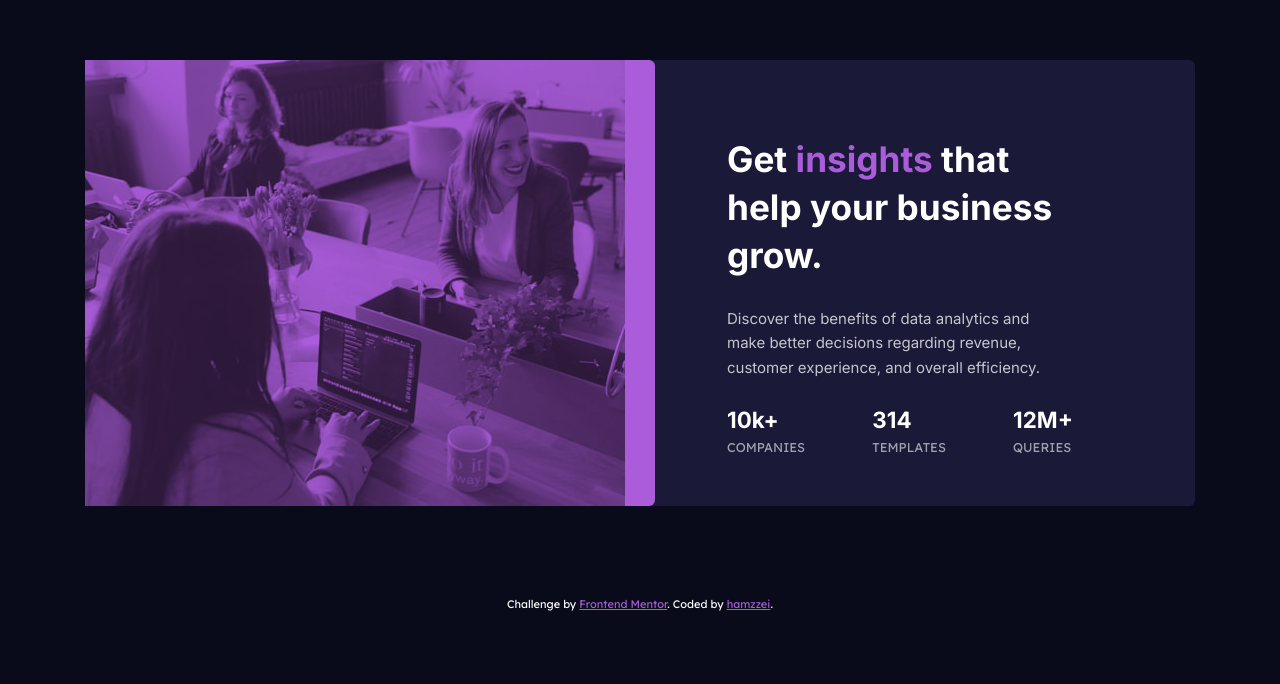
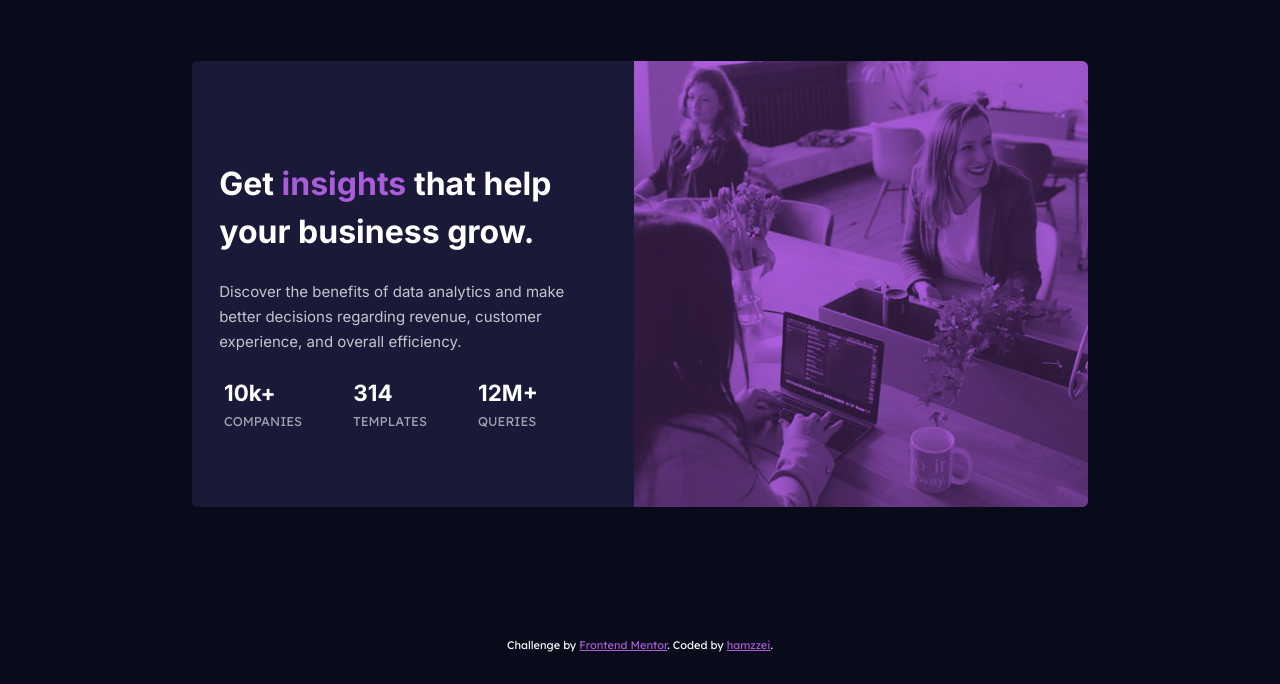
Before and after one commit to hamzzei/stats-preview-card-challenge, a plain HTML site: page index.html in a window 1280 px wide. Shown: the part 116-800 px from the top of the page. Drawn offline with Linux system fonts and the light colour scheme.

Commit message:
Update style.css
Fix scaling between mobile and desktop views.

```diff
--- a/style.css
+++ b/style.css
@@ -49,6 +49,7 @@ body {
 
 #header_container {
     width: 100%;
+    height: 99%;
     max-width: 600px;
     background: hsl(277, 64%, 61%);
     border-top-left-radius: 6px;
@@ -118,10 +119,36 @@ body {
     text-transform: uppercase;
 }
 
+#img_section {
+    width: 100%;
+}
+
 @media (min-width: 900px) {
 
-    #card, #header_container, #main_container, #footer_container {
+    #attribution {
+        margin-top: auto;
+    }
+
+    #card {
+        margin: auto;
+        display: flex;
+        flex-direction: row-reverse;
+        width: 70vw;
         max-width: 100%;
+        height: 446px;
+    }
+
+    #text_section {
+        width: 20rem;
+        flex: 1 1 30rem;
+        margin: auto;
+    }
+
+    #img_section {
+        width: 20rem;
+        max-width: 540px;
+        flex: 1 2 540px;
+        margin-left: auto;
     }
 
     #header_mobile {
@@ -132,16 +159,63 @@ body {
         display: block;
         mix-blend-mode: multiply;
         opacity: 75%;
+        height: 100%;
     }
 
-    #header_desktop_container {
+    #header_container {
+        border-radius: 0;
+        border-top-right-radius: 6px;
+        border-bottom-right-radius: 6px;
+
+
+        height: 100%;
         justify-self: center;
         align-self: center;
         display: flex;
         flex-direction: column;
         align-items: flex-end;
         overflow-x: hidden;
-        width: 100%;
+    }
+
+    #footer_container {
+        flex-direction: row;
+        justify-content: start;
+    }
+
+    #stat_1, #stat_2, #stat_3 {
+        margin: auto min(2.1rem, 2vw);
+        text-align: left;
+    }
+
+    #stat_1 {
+        margin-left: 0;
+    }
+
+    #main_heading {
+        font-size: min(3vw, 2rem);
+        line-height: max(3rem, 5vh);
+    }
+
+    #main_p {
+        font-size: min(15px, 1.2vw);
+    }
+
+    .stat_heading {
+        font-size: min(2vw, 1.4rem);
+    }
+
+    .stat_text {
+        font-size: min(0.8rem, 1.2vw);
+    }
+
+    #main_container {
+        text-align: left;
+    }
+
+    /*
+
+    #card, #header_container, #main_container, #footer_container {
+        max-width: 100%;
     }
 
     body {
@@ -153,58 +227,10 @@ body {
         margin-top: 1rem;
         height: 446px;
         max-width: 1110px;
-        display: grid;
-        grid-template-columns: 1fr min(50%, 540px);
-        grid-template-rows: auto auto;
+
+
+        display: flex;
     }
-
-    #header_container {
-        grid-column: 2 / 3;
-        grid-row: 1 / 3;
-
-        border-radius: 0;
-        border-top-right-radius: 6px;
-        border-bottom-right-radius: 6px;
-        margin: 0;
-    }
-
-    #main_container {
-        grid-column: 1 / 2;
-        grid-row: 1 / 2;
-        text-align: left;
-        margin-left: 4.5rem;
-        margin-right: 8rem;
-    }
-
-    #footer_container {
-        grid-column: 1 / 2;
-        grid-row: 2 / 3;
-        margin-left: 4.5rem;
-
-        flex-direction: row;
-        justify-content: start;
-    }
-
-    #stat_1, #stat_2, #stat_3 {
-        margin: 0 2.1rem;
-        text-align: left;
-    }
-
-    #stat_1 {
-        margin-left: 0;
-    }
-
-    #main_heading {
-        font-size: 2.2rem;
-        line-height: 3rem;
-    }
-
-    .stat_heading {
-        font-size: 1.4rem;
-    }
-
-    .stat_text {
-        font-size: 0.8rem;
-    }
+    */
 
 }
```
